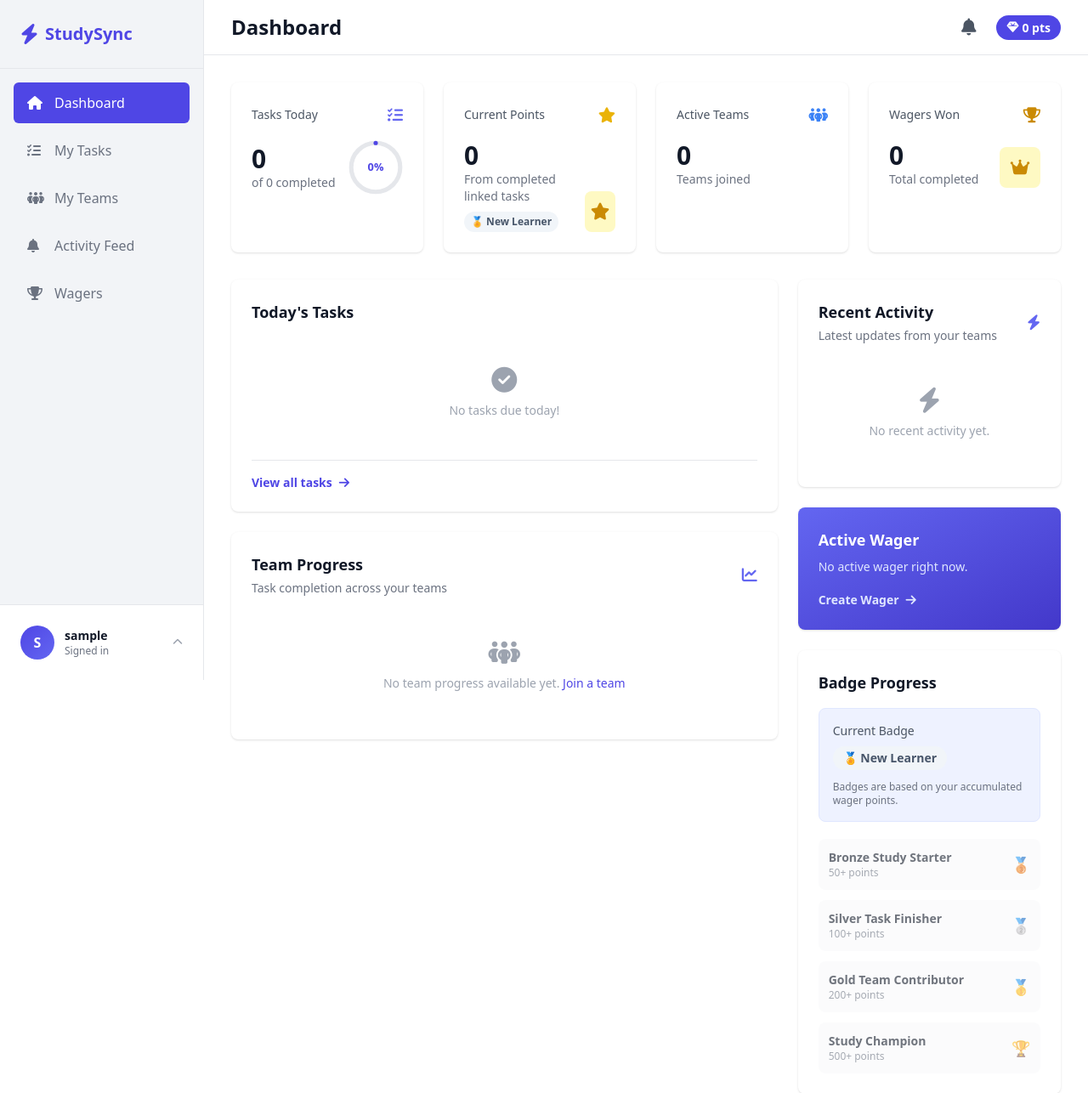
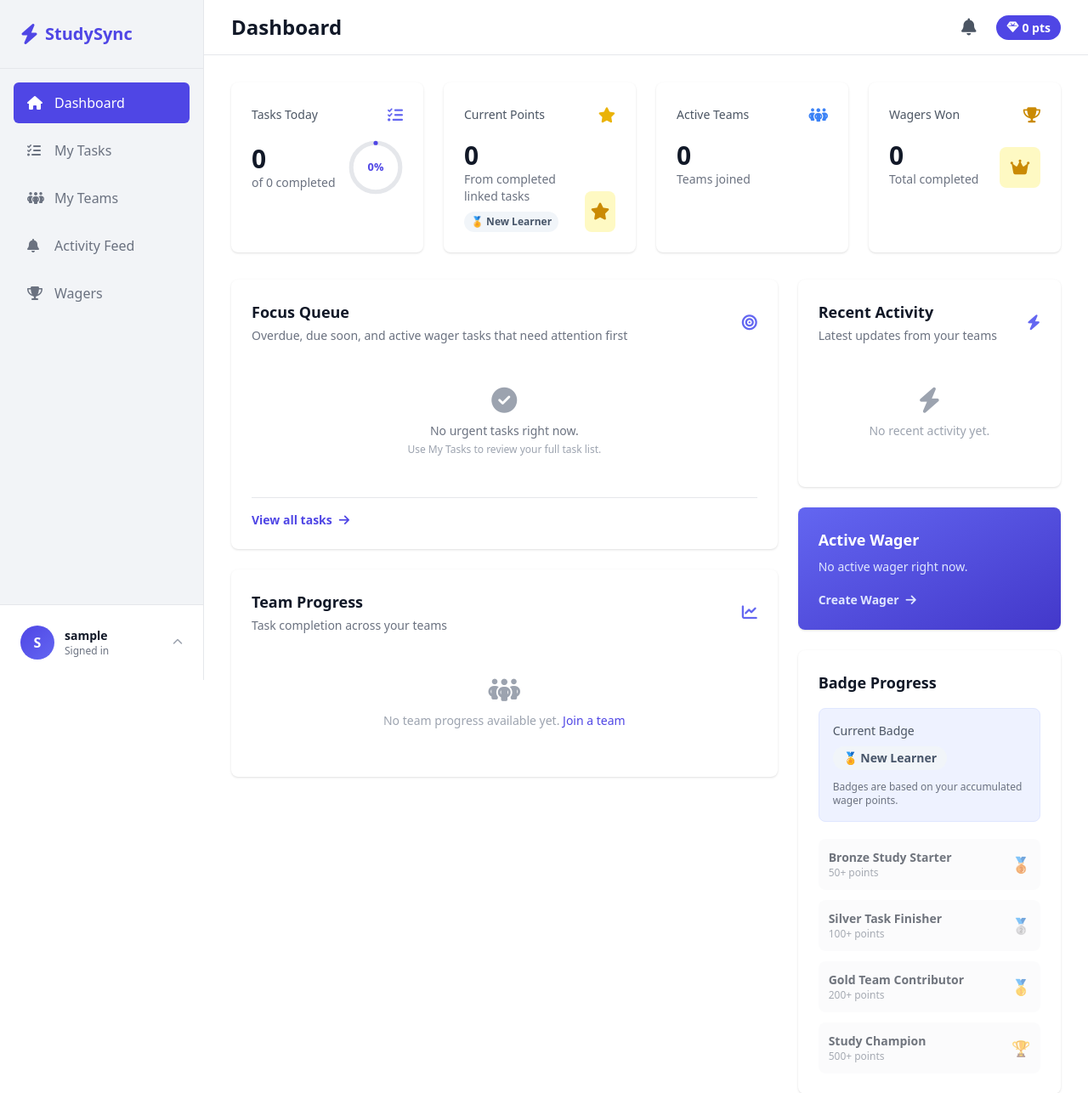
Before and after one commit to dannyc169/Agile-Development-Team-Project, a Flask app: page /dashboard in a window 1280 px wide. Shown: the top 1286 px of the page at 85% size. Run offline with Flask 3, Linux system fonts and the light colour scheme; the visitor is signed in with stand-in values (Sample User, id 1); data that the repository does not hold is empty; some libraries are stand-ins or nearby versions.

Commit message:
Replace 'Today's Tasks' with 'Focus Queue' section

```diff
--- a/studysync/frontend/templates/dashboard/index.html
+++ b/studysync/frontend/templates/dashboard/index.html
@@ -130,49 +130,75 @@
         <!-- LEFT COLUMN -->
         <div class="lg:col-span-2 space-y-6">
 
-            <!-- Today's Tasks Card -->
+            <!-- Focus Queue Card -->
             <div class="bg-white rounded-lg shadow p-6">
-                <h2 class="text-lg font-bold text-gray-900 mb-4">Today's Tasks</h2>
+                <div class="flex items-center justify-between mb-4">
+                    <div>
+                        <h2 class="text-lg font-bold text-gray-900">Focus Queue</h2>
+                        <p class="text-sm text-gray-500 mt-1">
+                            Overdue, due soon, and active wager tasks that need attention first
+                        </p>
+                    </div>
+                    <i class="fas fa-bullseye text-indigo-500 text-lg"></i>
+                </div>
 
                 <div class="space-y-3">
-                    {% if todays_tasks %}
+                    {% if focus_tasks %}
                     {% set priority_colors = {
                         'high': 'bg-red-100 text-red-700',
                         'medium': 'bg-blue-100 text-blue-700',
                         'low': 'bg-green-100 text-green-700'
                     } %}
 
-                    {% for task in todays_tasks %}
-                    <div class="flex items-center gap-4 p-3 rounded-lg {{ 'bg-gray-50' if task.status == 'done' else 'hover:bg-gray-50' }} transition">
-                        <form method="POST" action="{{ url_for('tasks.update_status', task_id=task.id) }}">
+                    {% for row in focus_tasks %}
+                    {% set task = row.task %}
+                    <div class="flex items-start gap-4 p-3 rounded-lg hover:bg-gray-50 transition">
+                        <form method="POST"
+                              action="{{ url_for('tasks.update_status', task_id=task.id) }}"
+                              class="pt-1">
                             <input type="hidden" name="csrf_token" value="{{ csrf_token() }}">
-                            <input type="hidden" name="status" value="{{ 'todo' if task.status == 'done' else 'done' }}">
+                            <input type="hidden" name="status" value="done">
                             <input type="checkbox"
                                    class="w-5 h-5 text-indigo-600 rounded cursor-pointer"
-                                   {{ 'checked' if task.status == 'done' else '' }}
                                    onchange="this.form.submit()">
                         </form>
 
                         <div class="flex-1 min-w-0">
-                            <p class="text-sm {{ 'text-gray-400 line-through' if task.status == 'done' else 'text-gray-900 font-medium' }}">
+                            <div class="flex flex-wrap items-center gap-2 mb-1">
+                                <span class="inline-flex items-center gap-1 px-2 py-1 rounded text-xs font-semibold {{ row.badge_class }}">
+                                    <i class="fas {{ row.icon }} text-xs"></i>
+                                    {{ row.label }}
+                                </span>
+
+                                <span class="inline-block {{ priority_colors.get(task.priority, 'bg-gray-100 text-gray-700') }} px-2 py-1 rounded text-xs font-semibold">
+                                    {{ task.priority | capitalize }}
+                                </span>
+                            </div>
+
+                            <p class="text-sm text-gray-900 font-medium">
                                 {{ task.title }}
                             </p>
 
-                            {% if task.team %}
-                            <p class="text-xs text-gray-500">{{ task.team.name }}</p>
-                            {% endif %}
+                            <div class="flex flex-wrap items-center gap-x-3 gap-y-1 mt-1 text-xs text-gray-500">
+                                {% if task.team %}
+                                <span>
+                                    <i class="fas fa-people-group mr-1"></i>{{ task.team.name }}
+                                </span>
+                                {% endif %}
+
+                                <span>
+                                    <i class="fas fa-clock mr-1"></i>{{ row.due_label }}
+                                </span>
+                            </div>
                         </div>
-
-                        <span class="inline-block {{ priority_colors.get(task.priority, 'bg-gray-100 text-gray-700') }} px-2 py-1 rounded text-xs font-semibold whitespace-nowrap">
-                            {{ task.priority | capitalize }}
-                        </span>
                     </div>
                     {% endfor %}
 
                     {% else %}
                     <div class="text-center py-8 text-gray-400">
                         <i class="fas fa-check-circle text-3xl mb-2"></i>
-                        <p class="text-sm">No tasks due today!</p>
+                        <p class="text-sm font-medium text-gray-500">No urgent tasks right now.</p>
+                        <p class="text-xs mt-1">Use My Tasks to review your full task list.</p>
                     </div>
                     {% endif %}
                 </div>
```
